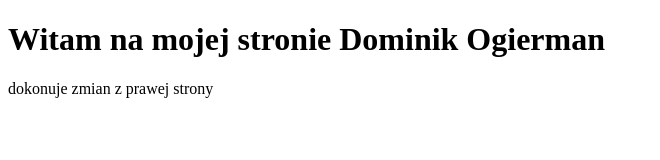
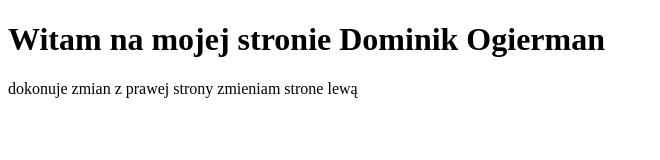
Before and after one commit to okon2115/kurscieszyn, a plain HTML site: page index.html in a window 1280 px wide. Shown: the whole page, without its empty margins (0-660 px from the left). Drawn offline with Linux system fonts and the light colour scheme.

Commit message:
aktualizacja z lewej

```diff
--- a/index.html
+++ b/index.html
@@ -10,5 +10,6 @@
     <h1>Witam na mojej stronie Dominik Ogierman</h1>
     dokonuje zmian z prawej strony
 
+    zmieniam strone lewą
 </body>
 </html>
```
